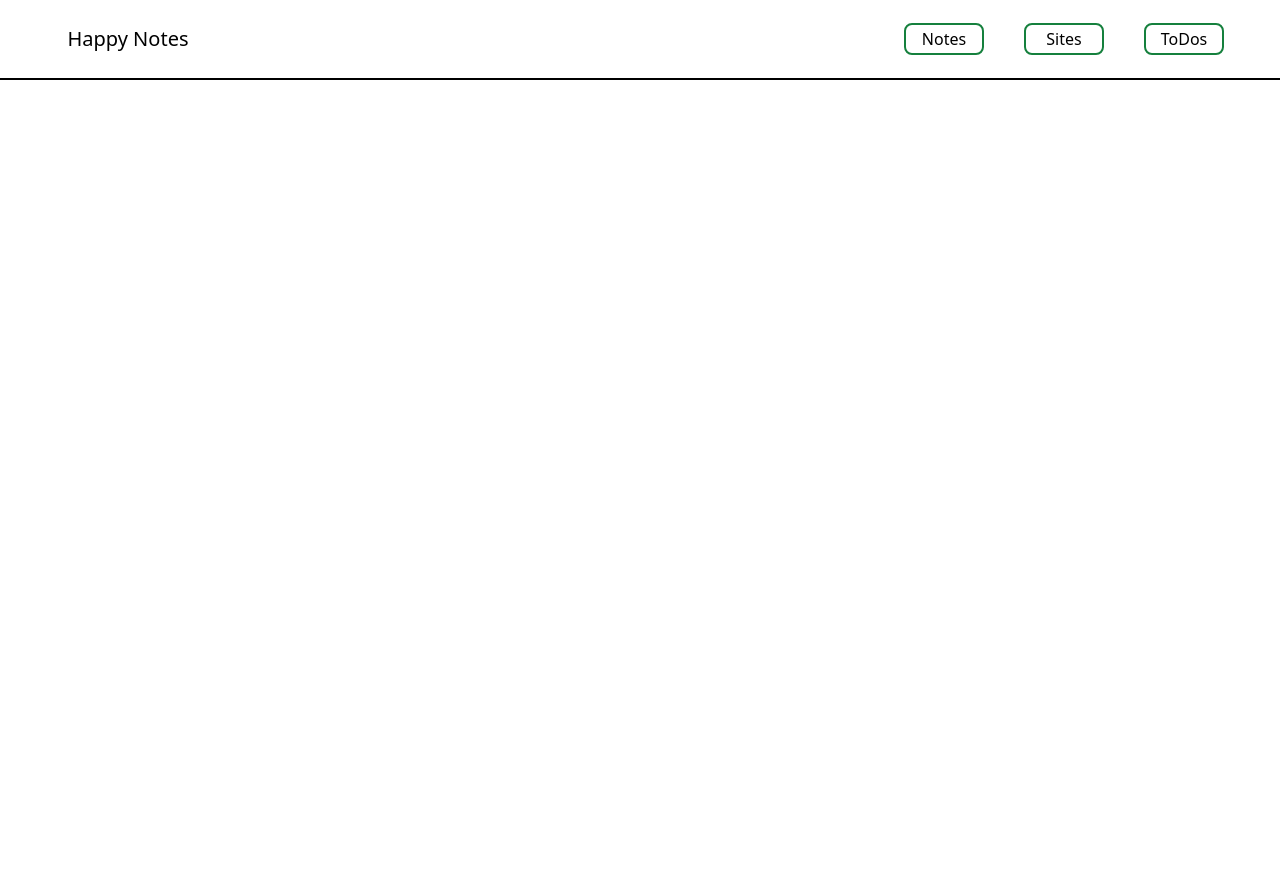
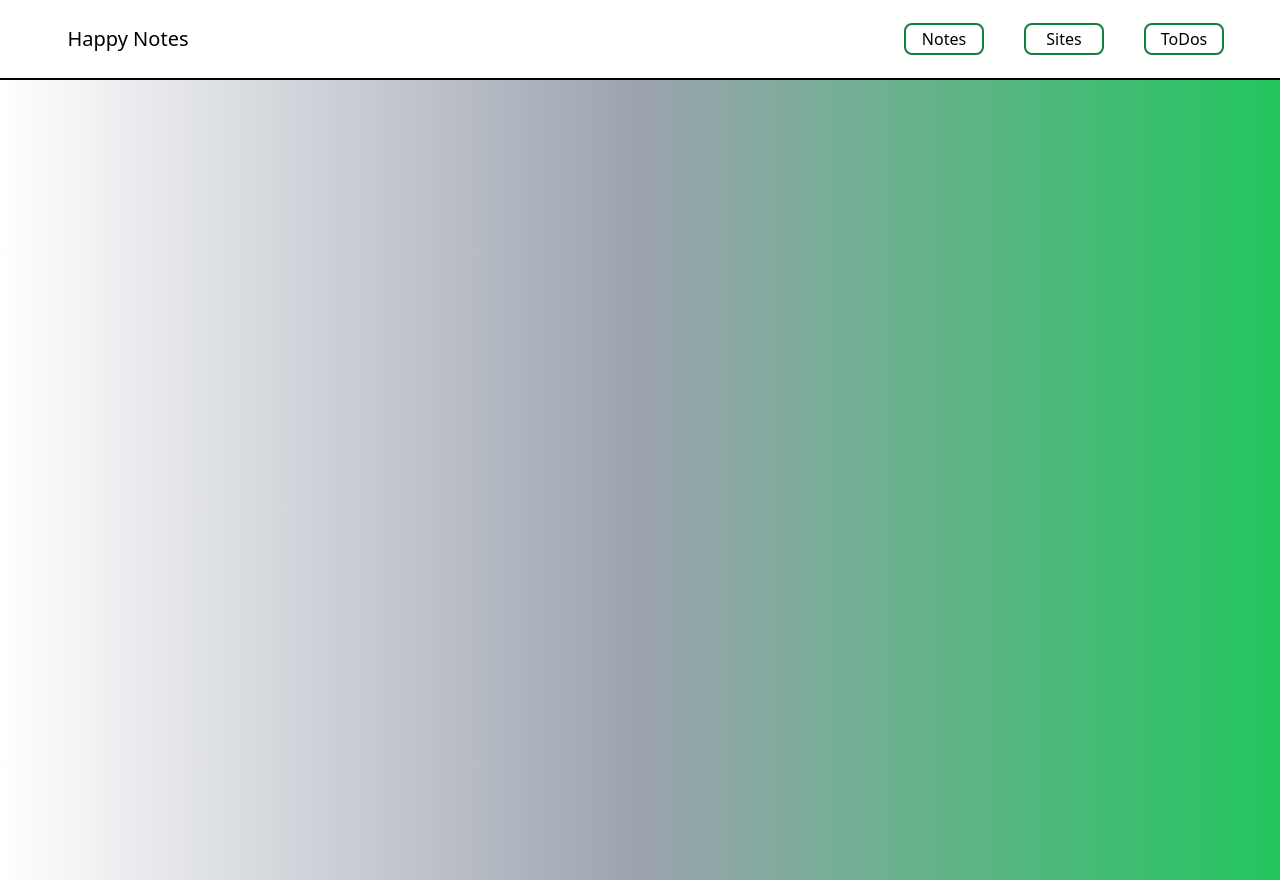
Before and after one commit to JayCodeGitHub/Happy-Notes-2.0, a Next.js app: page / in a window 1280 px wide. Before the commit the page ends 800 px from the top, so only its background shows below. Built offline with nearby package versions, Linux system fonts and the light colour scheme.

Commit message:
Added global styles to all pages

```diff
--- a/components/layout/layout.tsx
+++ b/components/layout/layout.tsx
@@ -16,7 +16,11 @@ export default function Layout({ children }: LayoutProps) {
         <link rel="icon" href="/favicon.ico" />
       </Head>
       <Navbar />
-      <main>{children}</main>
+      <main className="flex items-center justify-center w-full min-h-screen bg-gradient-to-r from-gray-900 via-gray-700 to-green-900 auto-rows-min 2xl:grid-cols-4 xl:grid-cols-3 md:grid-cols-2 sm:grid-cols-1">
+        <div className="grid w-full min-h-screen bg-gradient-to-r dark:from-gray-900 from-white dark:via-gray-700 via-gray-400 dark:to-green-900 to-green-500 auto-rows-min 2xl:grid-cols-4 xl:grid-cols-3 md:grid-cols-2 sm:grid-cols-1">
+          {children}
+        </div>
+      </main>
     </>
   );
 }
```
